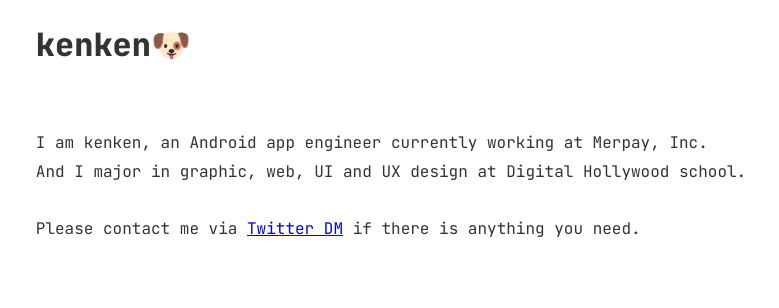
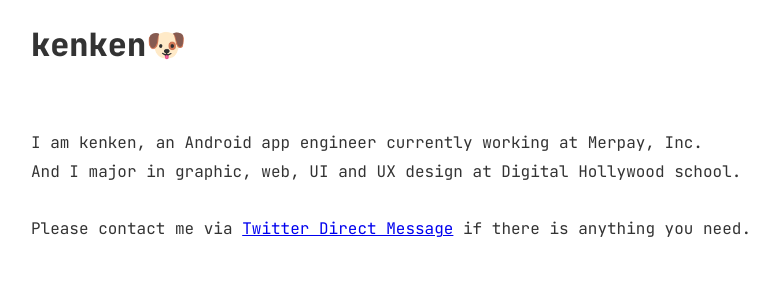
Before and after one commit to tkhs0604/portfolio, a Gatsby site: page / in a window 1280 px wide. Shown: the part 281-589 px from the top of the page, without its empty margins (249-1028 px from the left). Built offline with nearby package versions, Linux system fonts and the light colour scheme; Gatsby itself is replaced by a stand-in of ours.

Commit message:
fix profile

```diff
--- a/src/components/profile.js
+++ b/src/components/profile.js
@@ -32,7 +32,7 @@ export default function Profile(props) {
           target="_blank"
           rel="noreferrer"
         >
-          Twitter DM
+          Twitter Direct Message
         </a>{" "}
         if there is anything you need.
       </p>
```
